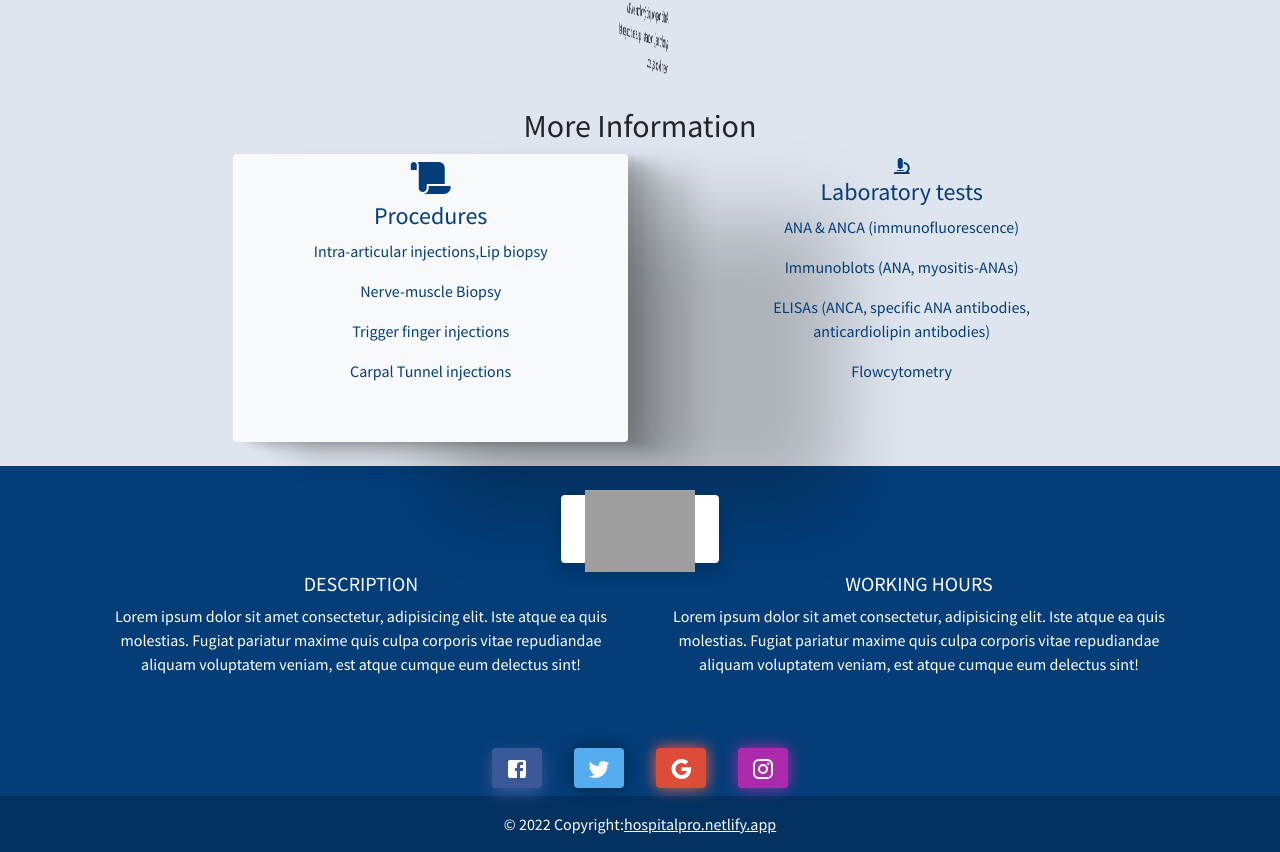
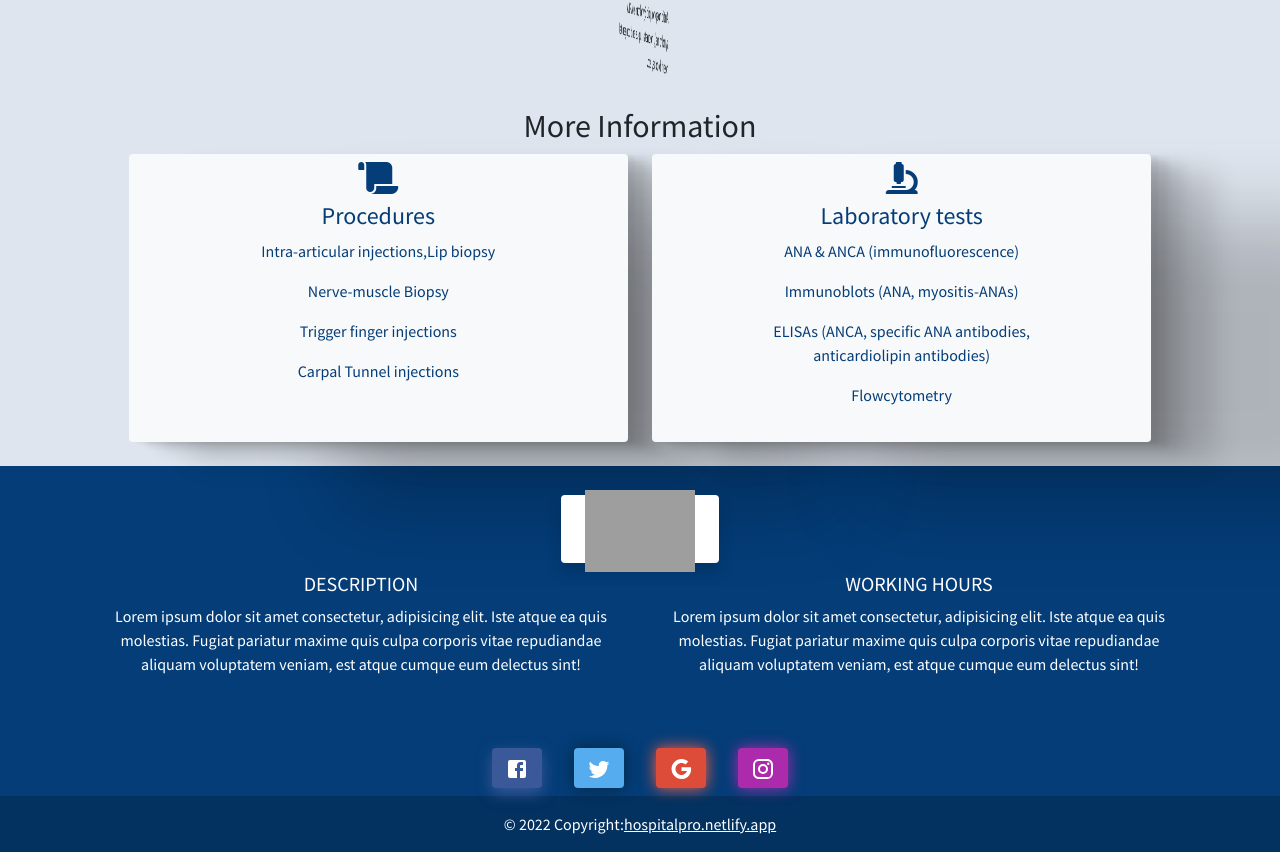
Before and after one commit to sushskvnitn/hospital-project, a React (Create React App) app: page /conditions in a window 1280 px wide. Shown: the part 1558-2410 px from the top of the page. Built offline with nearby package versions, Linux system fonts and the light colour scheme; grey boxes are pictures that could not be loaded.

Commit message:
conditions merge

```diff
--- a/src/components/conditionsTreated/Conditions.jsx
+++ b/src/components/conditionsTreated/Conditions.jsx
@@ -27,7 +27,7 @@ const Conditions = () => {
 
  <div className="row   text-center">
                     <h2 className=" text-center"> More Information </h2>
-                    <div className="col-md-4 offset-md-2 col-sm-6 equal-height  "  >
+                    <div className="col-md-5 offset-md-1 col-sm-6 equal-height  "  >
                         <div className="item blue_color card-shadow-cnd bg-light rounded" style={{height:"18rem"}}>
                             <i className="fas fa-scroll fs-2 m-2"  ></i>
                             <h4>Procedures</h4>
@@ -39,9 +39,9 @@ const Conditions = () => {
                             <p>Carpal Tunnel injections</p>
                         </div>
                     </div>
-                    <div className="col-md-5 col-sm-6 equal-height">
-                        <div className="item blue_color">
-                            <i className="fas fa-microscope"></i>
+                    <div className="col-md-5 col-sm-6 equal-height " >
+                        <div className="item blue_color card-shadow-cnd bg-light rounded" style={{height:"18rem"}}>
+                            <i className="fas fa-microscope fs-2 m-2"></i>
                             <h4>Laboratory tests</h4>
                             <p>
                             ANA & ANCA (immunofluorescence)
```
